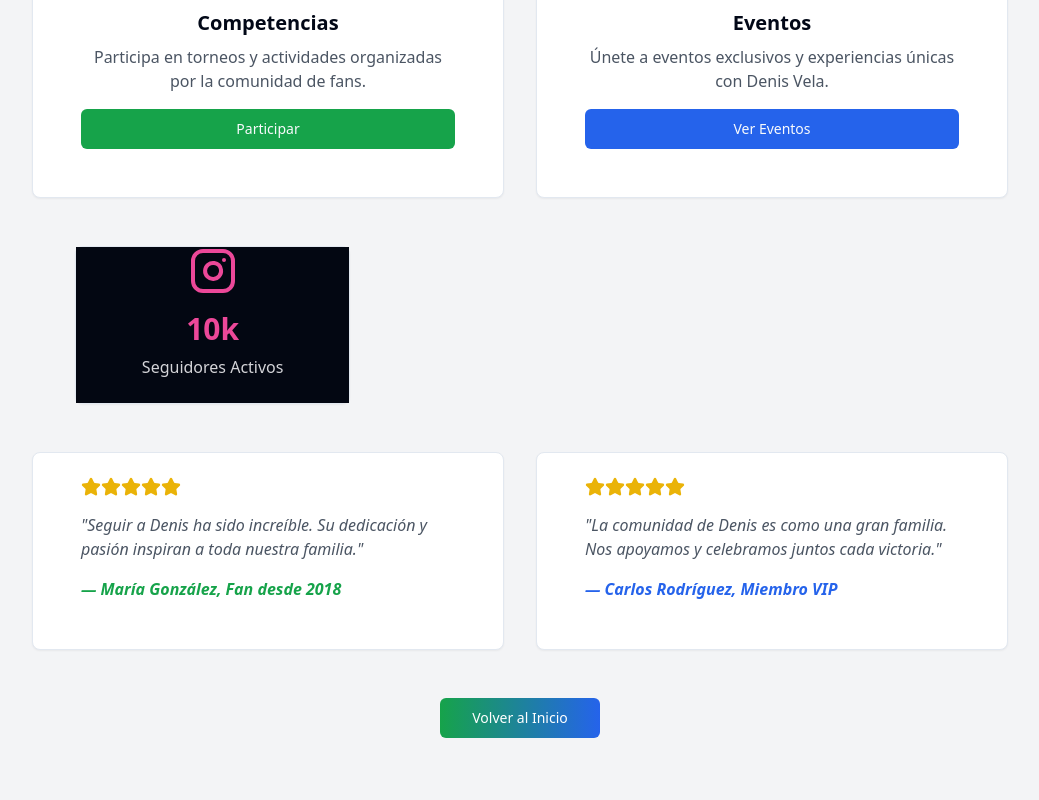
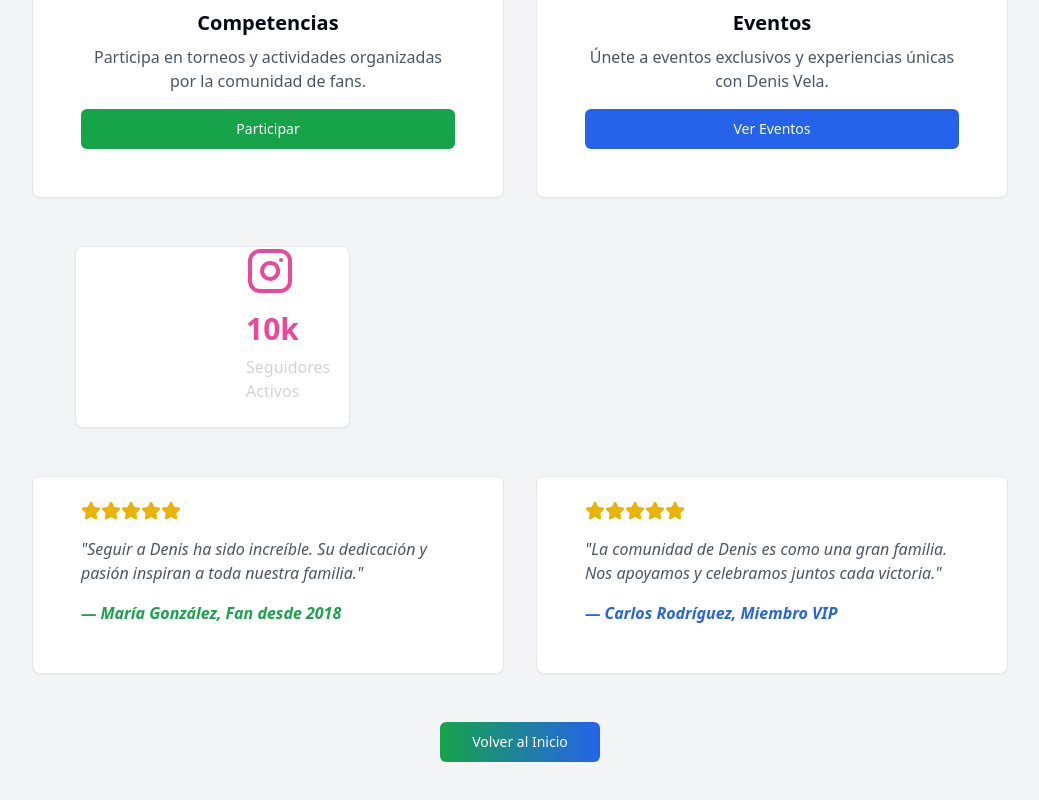
Before and after one commit to denisvela/web, a React (Vite) app: page /fans in a window 1280 px wide. Shown: the part 1916-2716 px from the top of the page, without its empty margins (120-1159 px from the left). Built offline with nearby package versions, Linux system fonts and the light colour scheme.

Commit message:
Visual edit in Lovable
Edited UI in Lovable

```diff
--- a/src/pages/Fans.tsx
+++ b/src/pages/Fans.tsx
@@ -90,7 +90,7 @@ const Fans = () => {
           {/* Estadísticas de la comunidad */}
           <div className="grid grid-cols-1 md:grid-cols-3 gap-8 mb-12 px-[43px]">
             <Card className="p-6 text-center px-0 py-0">
-              <CardContent className="bg-gray-950">
+              <CardContent className="bg-gray-950 px-0 mx-[170px]">
                 <Instagram className="w-12 h-12 text-pink-500 mx-auto mb-4" />
                 <div className="text-3xl font-bold text-pink-500 mb-2">10k</div>
                 <p className="text-zinc-300">Seguidores Activos</p>
```
